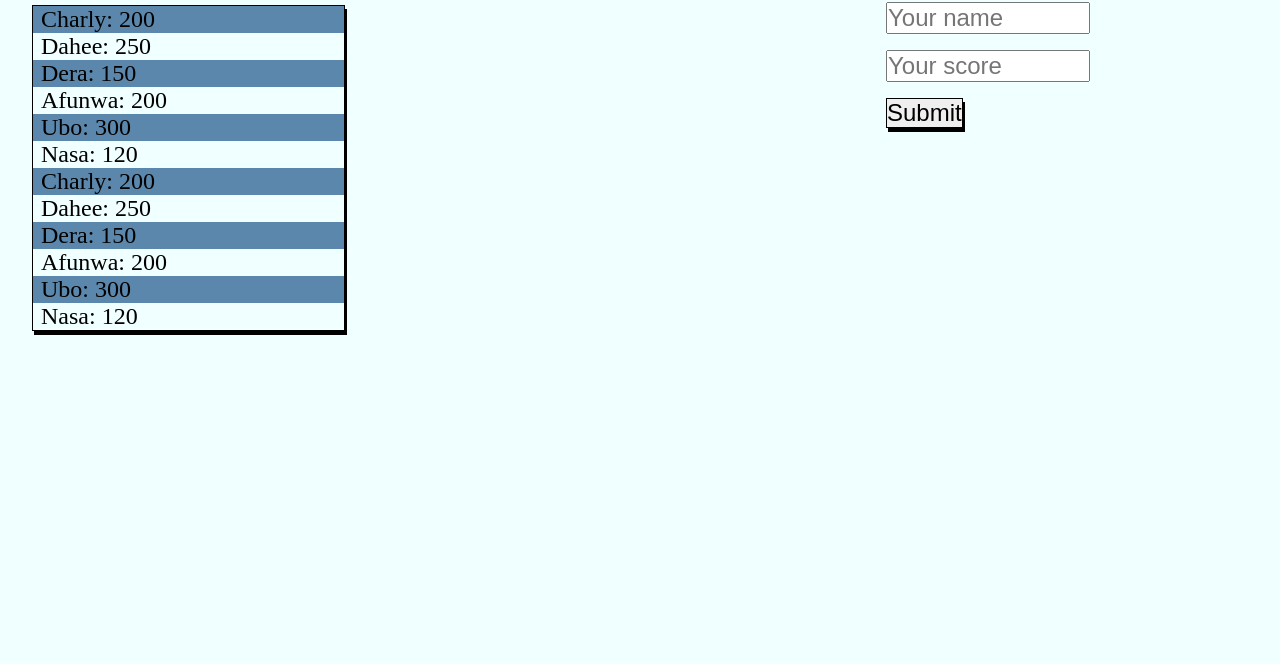
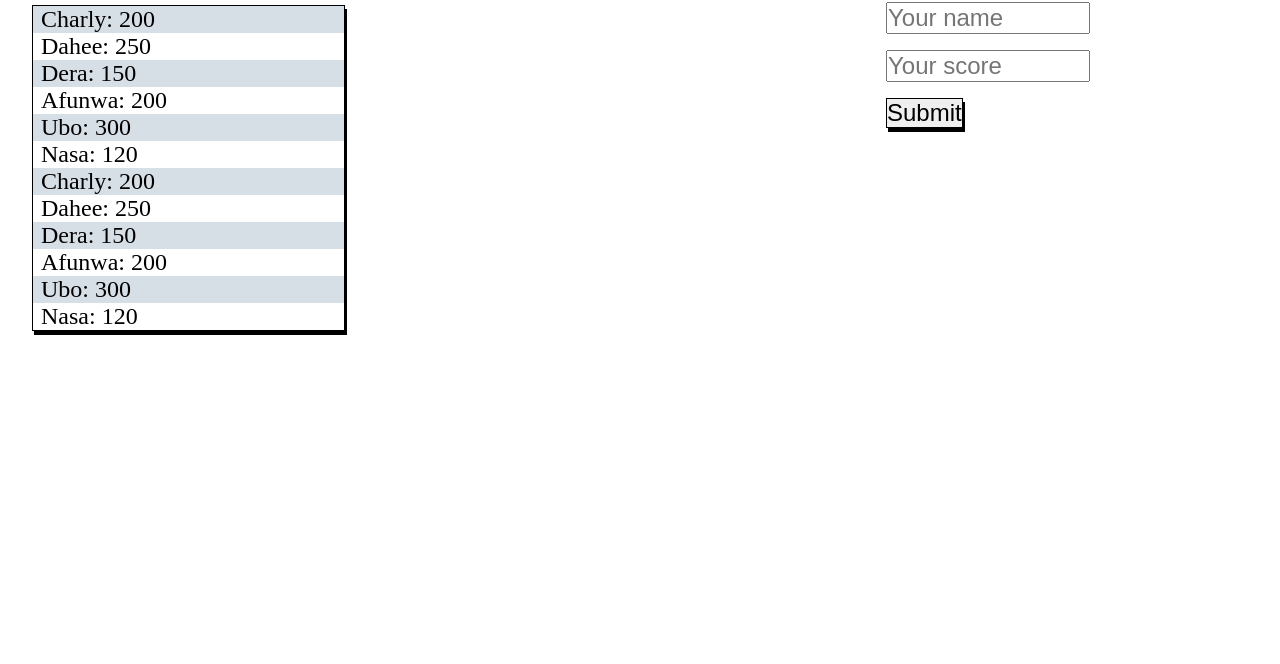
Before and after one commit to charlyeneh/Leaderboard-list-App, a website built with webpack: page src/index.html in a window 1280 px wide. Shown: the part 136-800 px from the top of the page. Built offline with nearby package versions, Linux system fonts and the light colour scheme.

Commit message:
Add more styling to the project

```diff
--- a/src/style.css
+++ b/src/style.css
@@ -5,7 +5,6 @@
 }
 
 body {
-  background-color: azure;
   padding: 1rem;
 }
 
@@ -75,5 +74,5 @@ body {
 }
 
 li:nth-child(odd) {
-  background-color: rgb(91, 135, 173);
+  background-color: rgb(215, 223, 230);
 }
```
